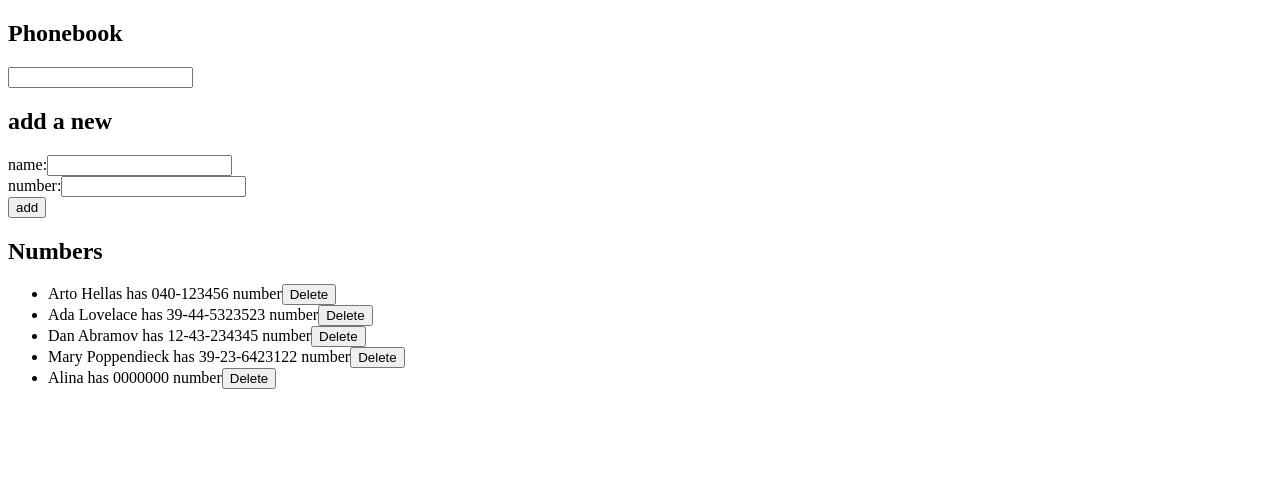
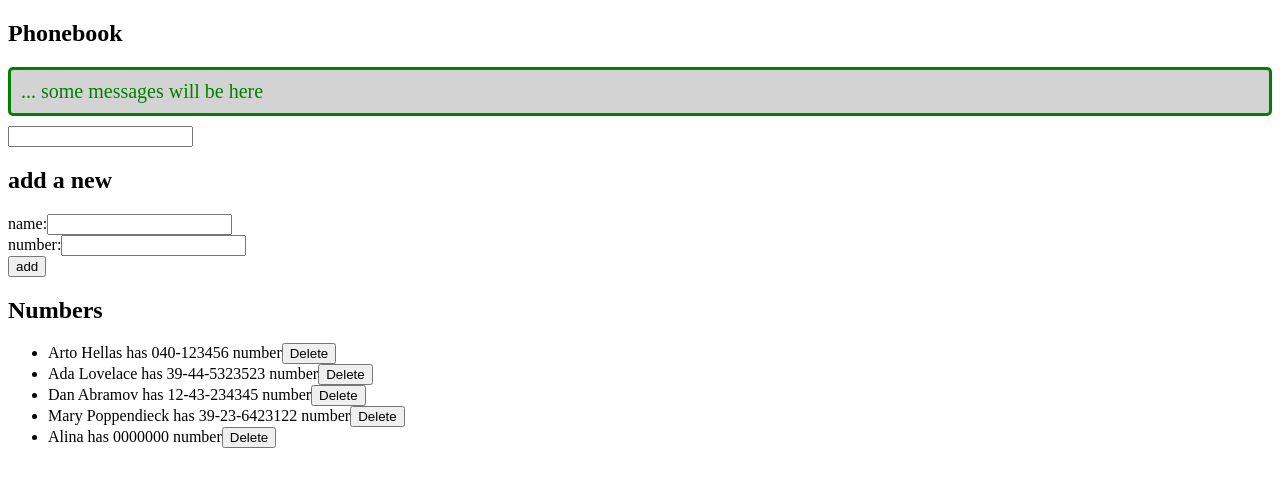
Before and after one commit to AlinkaKorhi/FullStackPart2, a React (Create React App) app in the folder phonebook/: page / in a window 1280 px wide. Shown: the top 486 px of the page. Built offline with nearby package versions, Linux system fonts and the light colour scheme; data requests are answered from the project's data file.

Commit message:
finish 2.19-2.20 task

```diff
--- a/phonebook/src/App.js
+++ b/phonebook/src/App.js
@@ -3,16 +3,23 @@ import personsService from './services/personsService.js'
 import Persons from './Persons'
 import Filter from './Filter'
 import PersonForm from './PersonForm'
+import Notification from './Notification'
 
 function App() {
+  const defaultMessage = '... some messages will be here';
+
   const [persons, setPersons] = useState([])
   const [newName, setNewName] = useState('')
   const [newNumber, setNewNumber] = useState('')
   const [filter, setNewFilter] = useState('')
+  const [message, setMessage] = useState(defaultMessage)
+  const [typeNotification, setTypeNotification] = useState('success')
 
   function getPersonFromServer(){
     const eventHandler = response => {
       setPersons(response.data)
+      setTypeNotification('success')
+      setMessage(defaultMessage)
     }
 
     const promise = personsService.getAll()
@@ -34,12 +41,14 @@ function App() {
     event.preventDefault()
 
     if (newName == ''){
-      alert(`Field name must be a filled`);
+      setTypeNotification('error')
+      setMessage(`Field name must be a filled`);
       return
     }
 
     if (newNumber == ''){
-      alert(`Field number must be a filled`);
+      setTypeNotification('error')
+      setMessage(`Field number must be a filled`);
       return
     }
 
@@ -51,9 +60,15 @@ function App() {
       }
 
       personsService.createNew(newNameObj)
-        .catch(err => {alert(`${newName} cant added to server`)})
+        .catch(err => {
+          setTypeNotification('error')
+          setMessage(`${newName} cant added to server`)
+        })
 
       setPersons(persons.concat(newNameObj))
+
+      setTypeNotification('success')
+      setMessage('New Number was added')
     }
     else{
       let confirmresult = window.confirm(`${newName} is already added to phonebook, replace the old number to a new one?`);
@@ -63,7 +78,10 @@ function App() {
         updateObj.number = newNumber;
 
         personsService.updateObj(updateObj.id,updateObj)
-          .catch(err => {alert(`${newName} cant updated in server`)})
+          .catch(err => {
+            setTypeNotification('error')
+            setMessage(`${newName} cant updated in server`)
+          })
 
         setPersons(persons.map((elem)=>{
           if (elem.id == updateObj.id) {
@@ -73,6 +91,9 @@ function App() {
             return elem
           }
         }))
+
+        setTypeNotification('success')
+        setMessage('Number was updated')
       }
 
     }
@@ -104,6 +125,7 @@ function App() {
   return (
     <div>
       <h2>Phonebook</h2>
+      <Notification message={message} type={typeNotification}/>
       <Filter filter={filter} handleClick={(event) => handleFilterChange(event)}/>
 
       <h2>add a new</h2>
--- /dev/null
+++ b/phonebook/src/Notification.css
@@ -0,0 +1,19 @@
+.success{
+    color: green;
+    background: lightgrey;
+    font-size: 20px;
+    border-style: solid;
+    border-radius: 5px;
+    padding: 10px;
+    margin-bottom: 10px;
+}
+
+.error{
+    color: red;
+    background: lightgrey;
+    font-size: 20px;
+    border-style: solid;
+    border-radius: 5px;
+    padding: 10px;
+    margin-bottom: 10px;
+}
--- /dev/null
+++ b/phonebook/src/Notification.js
@@ -0,0 +1,15 @@
+import './Notification.css'
+
+const Notification = ({ type, message }) => {
+    if (message === null) {
+      return null
+    }
+
+    return (
+      <div className={type}>
+        {message}
+      </div>
+    )
+  }
+
+  export default Notification
```
